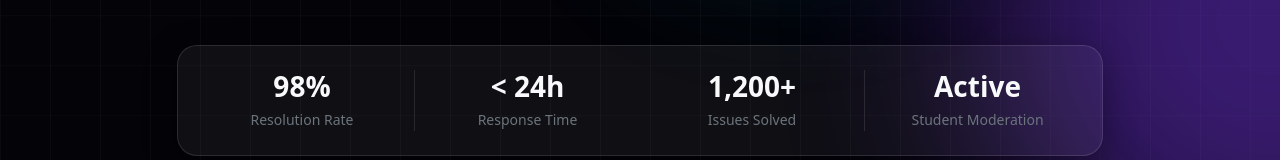
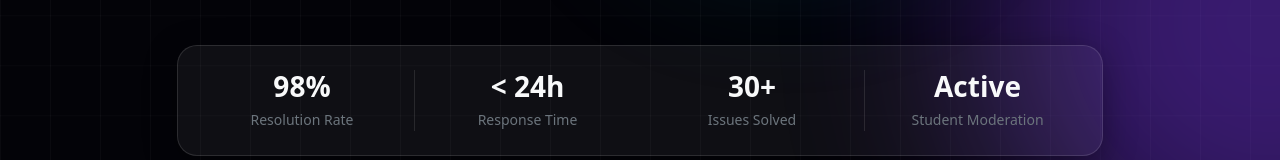
Before and after one commit to GOKULLSS/ResolveIt, a React (Vite) app in the folder frontend/: page / in a window 1280 px wide. Shown: the part 599-759 px from the top of the page. Built offline with nearby package versions, Linux system fonts and the light colour scheme; no server answers; the HTML template or start-up script is replaced by a standard one.

Commit message:
value changed

```diff
--- a/frontend/src/pages/Home.jsx
+++ b/frontend/src/pages/Home.jsx
@@ -80,7 +80,7 @@ const Home = () => {
                 <span className="text-secondary small fw-medium">Response Time</span>
               </div>
               <div className="col-6 col-lg-3 border-end border-white border-opacity-10 border-end-sm-none">
-                <h3 className="fw-bold text-light mb-1">1,200+</h3>
+                <h3 className="fw-bold text-light mb-1">30+</h3>
                 <span className="text-secondary small fw-medium">Issues Solved</span>
               </div>
               <div className="col-6 col-lg-3">
```
